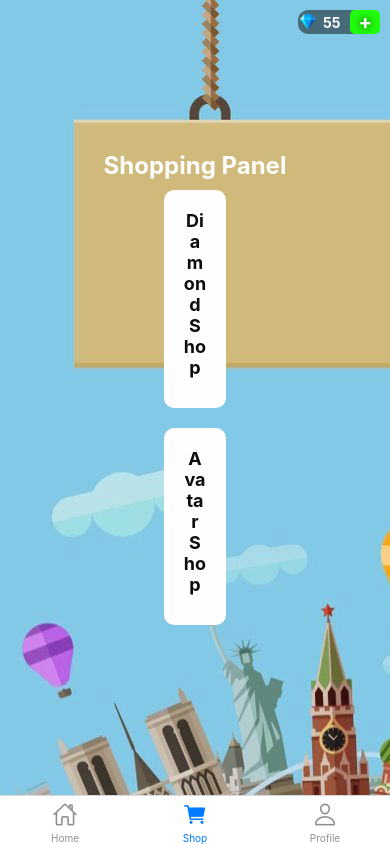
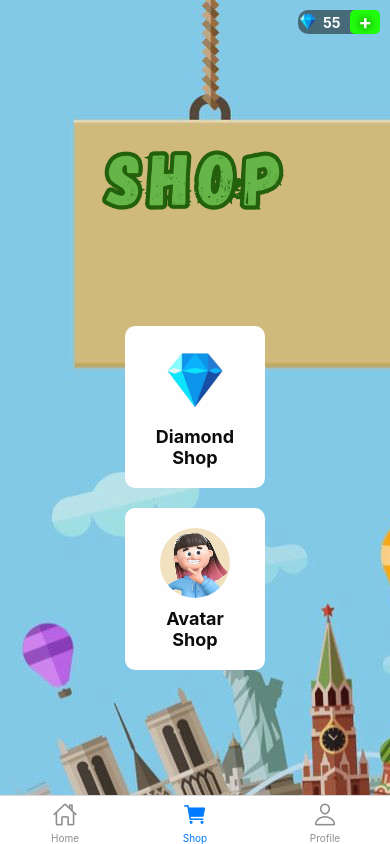
Before and after one commit to bransyahtan/Trivia-Cap, a React Native app in the folder FE_React/: screen /Shop in a window 390 px wide. Built offline with nearby package versions, Linux system fonts and the light colour scheme; what expo-web-browser would draw is missing.

Commit message:
shop panel updated, added some images

```diff
--- a/FE_React/package.json
+++ b/FE_React/package.json
@@ -16,7 +16,7 @@
     "@react-navigation/native": "^6.1.9",
     "@react-navigation/stack": "^6.3.20",
     "@types/axios": "^0.14.0",
-    "axios": "^1.6.4",
+    "axios": "^1.6.5",
     "expo": "~49.0.15",
     "expo-auth-session": "~5.0.2",
     "expo-crypto": "~12.4.1",
--- a/FE_React/src/screen/AvatarShopCard.tsx
+++ b/FE_React/src/screen/AvatarShopCard.tsx
@@ -1,9 +1,13 @@
 import React from 'react';
-import { View, Text, StyleSheet } from 'react-native';
+import { View, Text, StyleSheet, Image } from 'react-native';
 
 const AvatarShopCard: React.FC = () => {
   return (
     <View style={styles.card}>
+      <Image
+        source={require('../../assets/avatar/avatar6.png')} //
+        style={styles.image}
+      />
       <Text style={styles.title}>Avatar Shop</Text>
     </View>
   );
@@ -11,17 +15,24 @@
 
 const styles = StyleSheet.create({
   card: {
+    flex: 1,
     backgroundColor: '#fff',
     padding: 20,
     borderRadius: 10,
     width: '45%',
     marginBottom: 20,
+    alignItems: 'center',
   },
   title: {
     fontSize: 18,
     fontWeight: 'bold',
+    textAlign: 'center',
+  },
+  image: {
+    borderRadius : 50,
+    width: 70,
+    height: 70,
     marginBottom: 10,
-    textAlign: 'center'
   },
 });
 
--- a/FE_React/src/screen/DiamondShopCard.tsx
+++ b/FE_React/src/screen/DiamondShopCard.tsx
@@ -1,9 +1,13 @@
 import React from 'react';
-import { View, Text, StyleSheet } from 'react-native';
+import { View, Text, StyleSheet, Image } from 'react-native';
 
 const DiamondShopCard: React.FC = () => {
   return (
     <View style={styles.card}>
+      <Image
+        source={require('../../assets/images/diamond.png')} //
+        style={styles.image}
+      />
       <Text style={styles.title}>Diamond Shop</Text>
     </View>
   );
@@ -11,18 +15,23 @@
 
 const styles = StyleSheet.create({
   card: {
+    flex: 1,
     backgroundColor: '#fff',
     padding: 20,
     borderRadius: 10,
     width: '45%',
     marginBottom: 20,
+    alignItems: 'center',
   },
   title: {
     fontSize: 18,
     fontWeight: 'bold',
+    textAlign: 'center',
+  },
+  image: {
+    width: 70,
+    height: 70,
     marginBottom: 10,
-    textAlign: 'center'
-
   },
 });
 
--- a/FE_React/src/screen/ShopScreen.tsx
+++ b/FE_React/src/screen/ShopScreen.tsx
@@ -22,8 +22,11 @@
       <StatusBar />
       <TopUpButton />
       <View style={styles.container}>
-        <Text style={styles.title}>Shopping Panel</Text>
-        <View style={styles.cardsContainer}>
+      <Image
+        source={require('../../assets/images/shop.png')} //
+        style={styles.image}
+      />
+          <View style={styles.cardsContainer}>
           <View style={styles.cardWrapper}>
             <DiamondShopCard />
           </View>
@@ -57,8 +60,14 @@
     paddingHorizontal: 20,
   },
   cardWrapper: {
+    flexDirection: "row",
     width: "45%",
     alignItems: "center",
+  },
+  image: {
+    width: 300,
+    height: 300,
+    marginTop: -80,
   },
 });
 
```
Also changed, not shown: FE_React/assets/images/shop.png (added), 1 other file (tests, documents, lock files or other folders).
